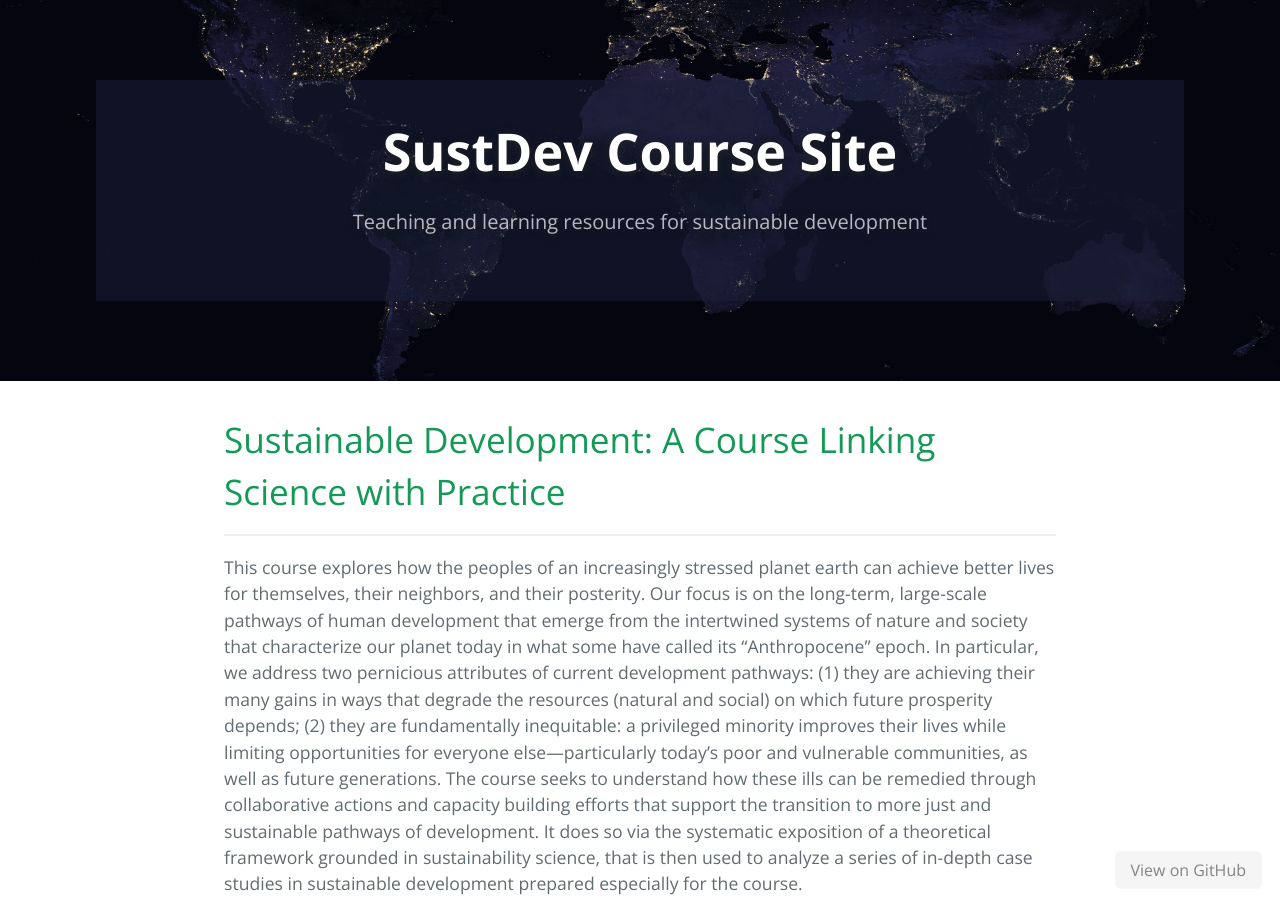
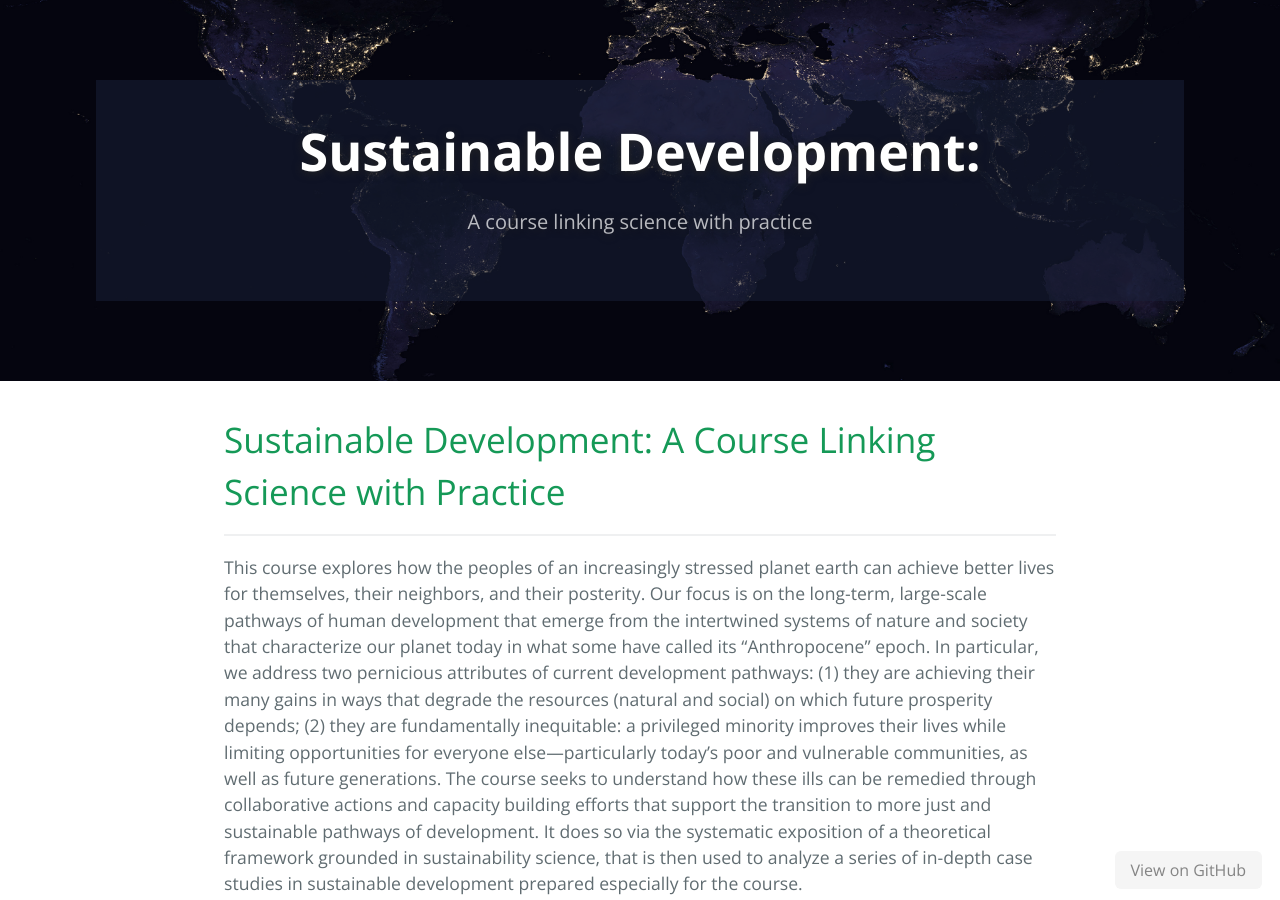
Before and after one commit to agharley/sustdev, a Jekyll site: the page built from index.md, in a window 1280 px wide and 900 px high. Built offline with Jekyll 4.4.1, drawn with Linux system fonts in a browser that asks for light colours; our own code applies the rules of GitHub Pages for plain Markdown files.

Commit message:
Update default.html

```diff
--- a/_layouts/default.html
+++ b/_layouts/default.html
@@ -3,7 +3,7 @@
   <head>
     <meta charset="UTF-8">
     <meta name="viewport" content="width=device-width, initial-scale=1.0">
-    <title>{{ page.title | escape }} - {{ site.title | escape }}</title>
+    <title>Sustainable Development: A course linking science with practice</title>
     <link rel="stylesheet" href="{{ '/assets/css/style.css' | relative_url }}">
     {% if site.google_analytics %}
     <script async src="https://www.googletagmanager.com/gtag/js?id={{ site.google_analytics }}"></script>
@@ -17,12 +17,10 @@
   </head>
   <body>
     <!-- NASA Banner as background with Cayman overlay -->
-    <header class="page-header" role="banner" style="background: url('{{ "/images/NASA_earth_at_night.jpg" | relative_url }}') center/cover no-repeat;">
-      <div style="background: rgba(24, 32, 56, 0.55); padding: 2em 0;">
-        <h1 class="project-name">{{ site.title }}</h1>
-        {% if site.description %}
-        <h2 class="project-tagline">{{ site.description }}</h2>
-        {% endif %}
+    <header class="page-header" role="banner">
+      <div>
+        <h1 class="project-name">Sustainable Development:</h1>
+        <h2 class="project-tagline">A course linking science with practice</h2>
       </div>
     </header>
     <main class="main-content" role="main">
```
